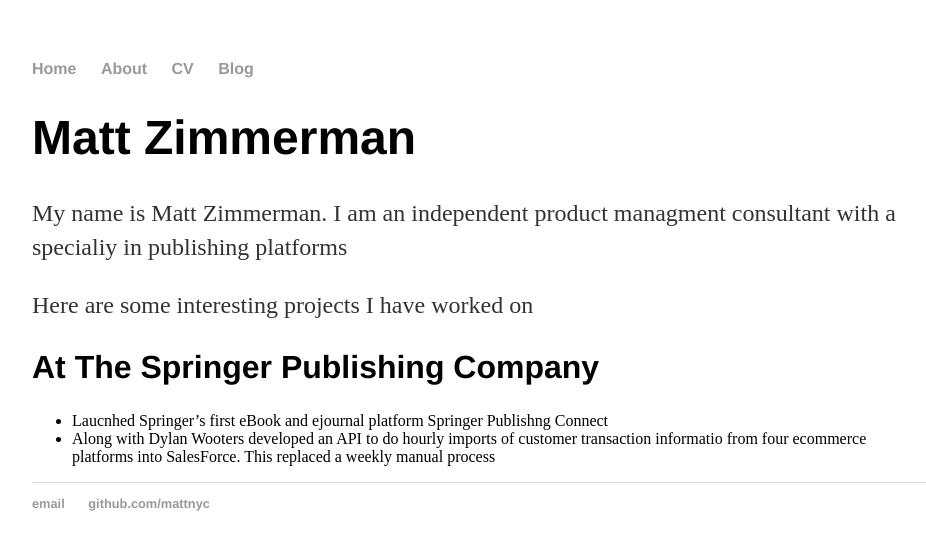
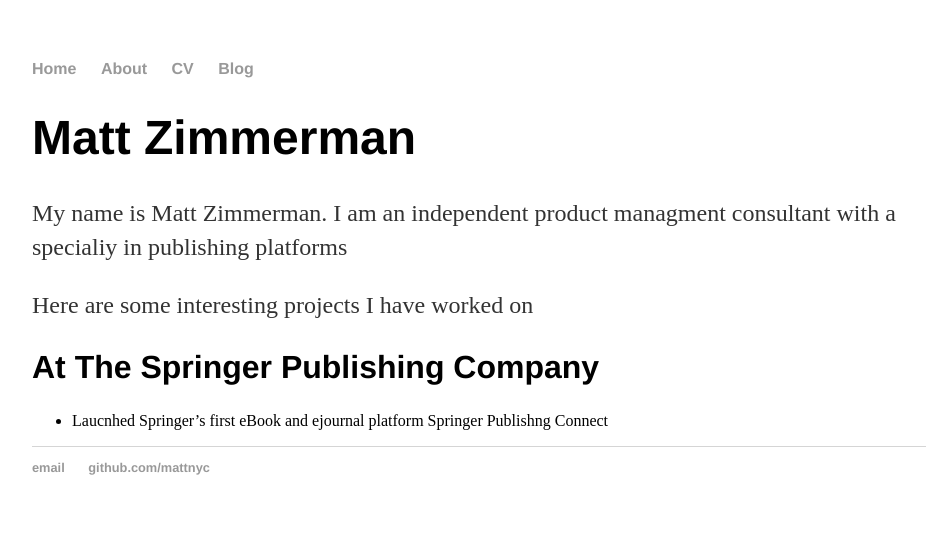
Before and after one commit to mattznyc/mattznyc.github.io, a Jekyll site: the page built from index.md, in a window 1280 px wide. Shown: the top 550 px of the page, without its empty margins (160-1086 px from the left). Built offline with Jekyll 4.4.1, drawn with Linux system fonts in a browser that asks for light colours.

Commit message:
Update index.md

```diff
--- a/index.md
+++ b/index.md
@@ -10,4 +10,3 @@ Here are some interesting projects I have worked on
 ## At The Springer Publishing Company
 
 - Laucnhed Springer's first eBook and ejournal platform Springer Publishng Connect
-- Along with Dylan Wooters developed an API to do hourly imports of customer transaction informatio from four ecommerce platforms into SalesForce. This replaced a weekly manual process
```
